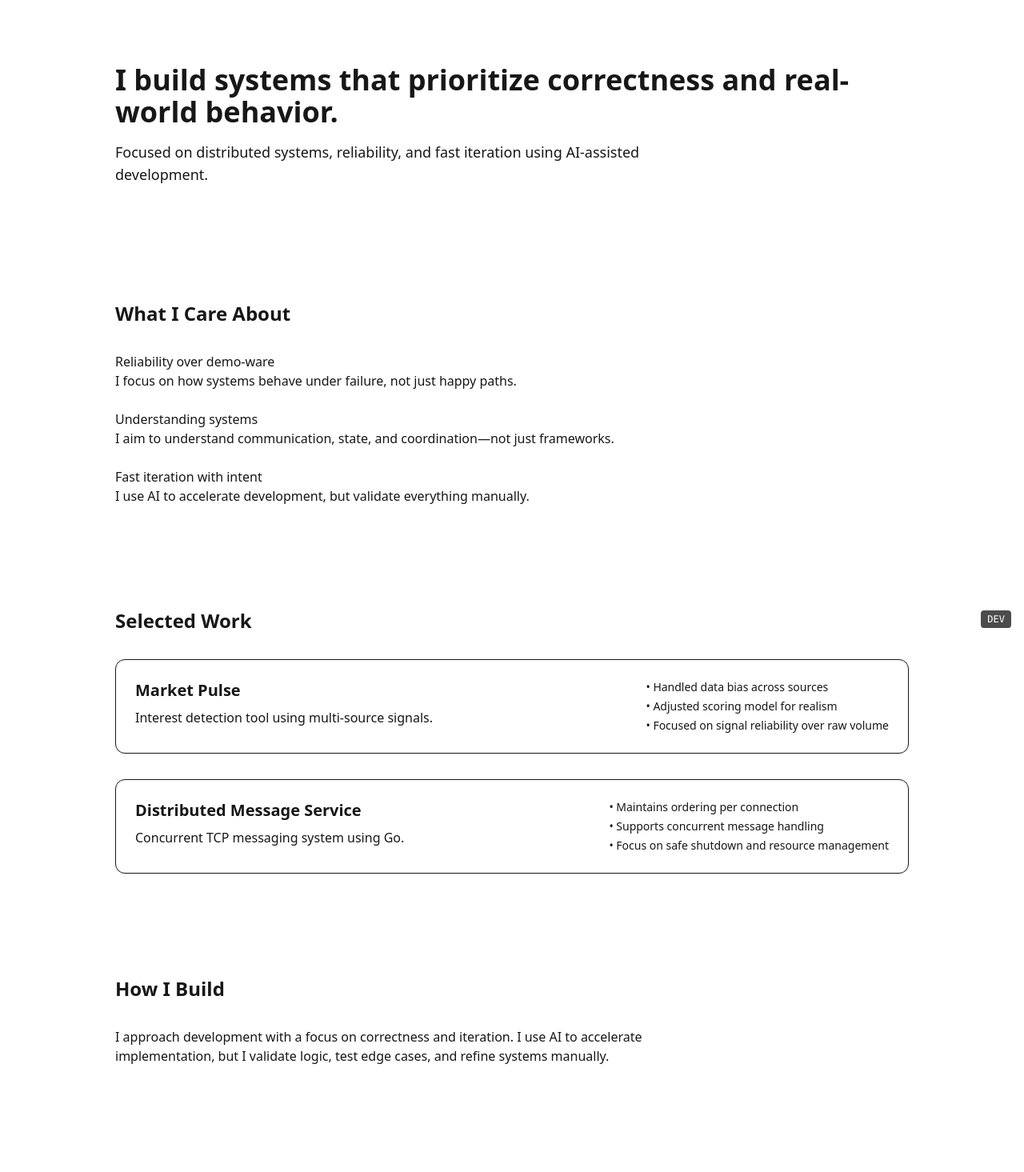
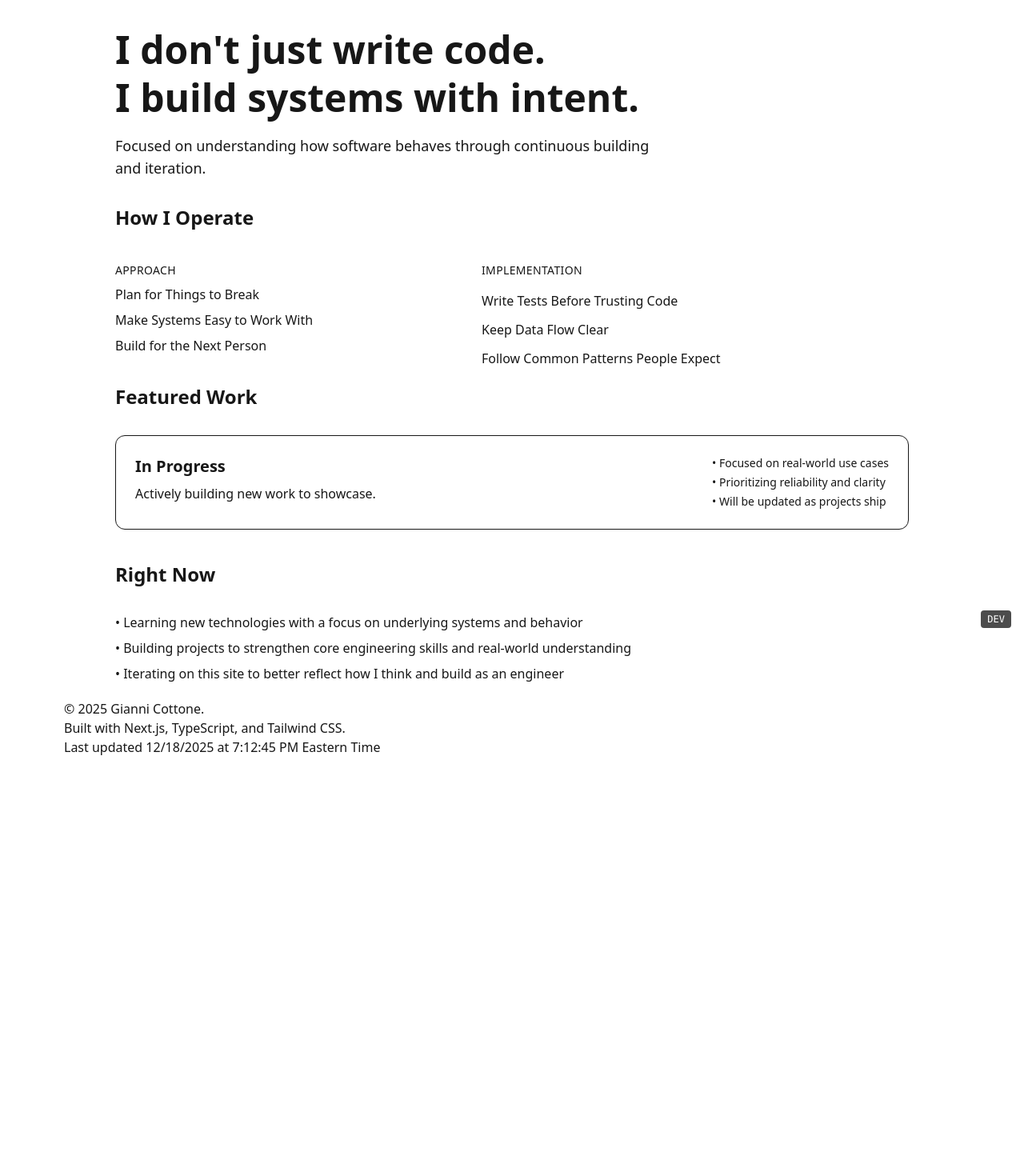
Before and after one commit to giannicottone/gianni-portfolio, a Next.js app: page /dev/componentplayground in a window 1280 px wide. Shown: the top 1465 px of the page at 80% size. After the commit the page ends 946 px from the top, so only its background shows below. Built offline with nearby package versions, Linux system fonts and the light colour scheme.

Commit message:
Tweaked Pretty Much Everything

```diff
--- a/src/app/dev/componentplayground/page.tsx
+++ b/src/app/dev/componentplayground/page.tsx
@@ -1,17 +1,15 @@
 import Container from "@/components/ui/Container";
 import Hero from "@/components/sections/Hero";
-import Philosophy from "@/components/sections/Philosophy";
 import Projects from "@/components/sections/Projects";
-import Process from "@/components/sections/Process";
 import Now from "@/components/sections/Now";
+import HowIOperate from "@/components/sections/ThisIsTheWay";
 
 export default function JuniorPage() {
   return (
     <Container>
       <Hero />
-      <Philosophy />
+      <HowIOperate />
       <Projects />
-      <Process />
       <Now />
     </Container>
   );
--- a/src/components/sections/Hero.tsx
+++ b/src/components/sections/Hero.tsx
@@ -1,12 +1,13 @@
 export default function Hero() {
   return (
-    <section className="py-20">
-      <h1 className="text-4xl font-bold">
-        I build systems that prioritize correctness and real-world behavior.
+    <section className="py-8">
+      <h1 className="text-4xl md:text-5xl font-bold max-w-3xl leading-tight">
+        I don&apos;t just write code.
+        <br />
+        I build systems with intent.
       </h1>
-
       <p className="mt-4 text-lg text-muted-foreground max-w-2xl">
-        Focused on distributed systems, reliability, and fast iteration using AI-assisted development.
+        Focused on understanding how software behaves through continuous building and iteration.
       </p>
     </section>
   );
--- a/src/components/sections/Now.tsx
+++ b/src/components/sections/Now.tsx
@@ -6,11 +6,17 @@ export default function Now() {
     <Section>
       <SectionHeader title="Right Now" />
 
-      <ul className="space-y-2 text-muted-foreground">
-        <li>• Building a signal aggregation system</li>
-        <li>• Refining portfolio architecture</li>
-        <li>• Studying distributed coordination patterns</li>
-      </ul>
+      <ul className="text-muted-foreground space-y-2 max-w-2xl">
+      <li>
+        • Learning new technologies with a focus on underlying systems and behavior
+      </li>
+      <li>
+        • Building projects to strengthen core engineering skills and real-world understanding
+      </li>
+      <li>
+        • Iterating on this site to better reflect how I think and build as an engineer
+      </li>
+    </ul>
     </Section>
   );
 }
--- a/src/components/sections/Philosophy.tsx
+++ /dev/null
@@ -1,33 +0,0 @@
-import Section from "@/components/ui/Section";
-import SectionHeader from "@/components/ui/SectionHeader";
-
-export default function Philosophy() {
-  return (
-    <Section>
-      <SectionHeader title="What I Care About" />
-
-      <div className="space-y-6">
-        <div>
-          <h3 className="font-medium">Reliability over demo-ware</h3>
-          <p className="text-muted-foreground">
-            I focus on how systems behave under failure, not just happy paths.
-          </p>
-        </div>
-
-        <div>
-          <h3 className="font-medium">Understanding systems</h3>
-          <p className="text-muted-foreground">
-            I aim to understand communication, state, and coordination—not just frameworks.
-          </p>
-        </div>
-
-        <div>
-          <h3 className="font-medium">Fast iteration with intent</h3>
-          <p className="text-muted-foreground">
-            I use AI to accelerate development, but validate everything manually.
-          </p>
-        </div>
-      </div>
-    </Section>
-  );
-}
--- a/src/components/sections/Process.tsx
+++ /dev/null
@@ -1,15 +0,0 @@
-import Section from "@/components/ui/Section";
-import SectionHeader from "@/components/ui/SectionHeader";
-
-export default function Process() {
-  return (
-    <Section>
-      <SectionHeader title="How I Build" />
-
-      <p className="text-muted-foreground max-w-2xl">
-        I approach development with a focus on correctness and iteration. I use AI to accelerate
-        implementation, but I validate logic, test edge cases, and refine systems manually.
-      </p>
-    </Section>
-  );
-}
--- a/src/components/sections/Projects.tsx
+++ b/src/components/sections/Projects.tsx
@@ -5,26 +5,16 @@ import ProjectCard from "@/components/cards/ProjectCard";
 export default function Projects() {
   return (
     <Section>
-      <SectionHeader title="Selected Work" />
+      <SectionHeader title="Featured Work" />
 
-      <div className="space-y-8">
+      <div className="space-y-4">
         <ProjectCard
-          title="Market Pulse"
-          description="Interest detection tool using multi-source signals."
+          title="In Progress"
+          description="Actively building new work to showcase."
           details={[
-            "Handled data bias across sources",
-            "Adjusted scoring model for realism",
-            "Focused on signal reliability over raw volume",
-          ]}
-        />
-
-        <ProjectCard
-          title="Distributed Message Service"
-          description="Concurrent TCP messaging system using Go."
-          details={[
-            "Maintains ordering per connection",
-            "Supports concurrent message handling",
-            "Focus on safe shutdown and resource management",
+            "Focused on real-world use cases",
+            "Prioritizing reliability and clarity",
+            "Will be updated as projects ship",
           ]}
         />
       </div>
--- /dev/null
+++ b/src/components/sections/ThisIsTheWay.tsx
@@ -0,0 +1,17 @@
+import HowIThink from "./subsections/Philosophy";
+import HowIBuild from "./subsections/Process";
+
+export default function HowIOperate() {
+  return (
+    <section>
+      <h2 className="text-2xl font-semibold mb-10">
+        How I Operate
+      </h2>
+
+      <div className="grid md:grid-cols-2 gap-5 max-w-4xl">
+        <HowIThink />
+        <HowIBuild />
+      </div>
+    </section>
+  );
+}
--- /dev/null
+++ b/src/components/sections/subsections/Philosophy.tsx
@@ -0,0 +1,15 @@
+export default function HowIThink() {
+  return (
+    <div className="space-y-2">
+      <h3 className="text-sm uppercase tracking-wide text-muted-foreground">
+        Approach
+      </h3>
+
+      <ul className="space-y-2">
+        <li>Plan for Things to Break</li>
+        <li>Make Systems Easy to Work With</li>
+        <li>Build for the Next Person</li>
+      </ul>
+    </div>
+  );
+}
--- /dev/null
+++ b/src/components/sections/subsections/Process.tsx
@@ -0,0 +1,14 @@
+export default function HowIBuild() {
+  return (
+    <div className="space-y-4">
+      <h3 className="text-sm uppercase tracking-wide text-muted-foreground">
+        Implementation
+      </h3>
+      <ul className="space-y-3">
+        <li>Write Tests Before Trusting Code</li>
+        <li>Keep Data Flow Clear</li>
+        <li>Follow Common Patterns People Expect</li>
+      </ul>
+    </div>
+  );
+}
--- a/src/components/ui/Section.tsx
+++ b/src/components/ui/Section.tsx
@@ -1,6 +1,6 @@
 export default function Section({ children }: { children: React.ReactNode }) {
   return (
-    <section className="py-16">
+    <section className="py-5">
       {children}
     </section>
   );
```
